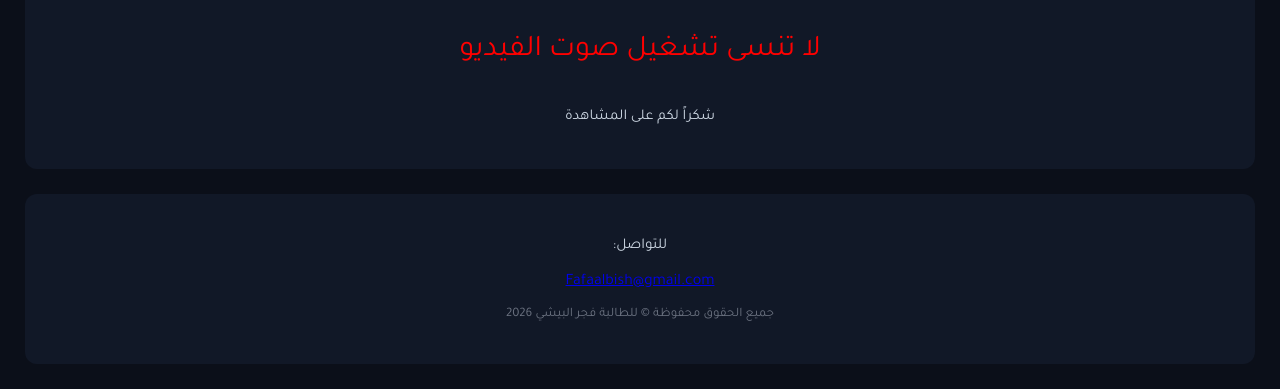
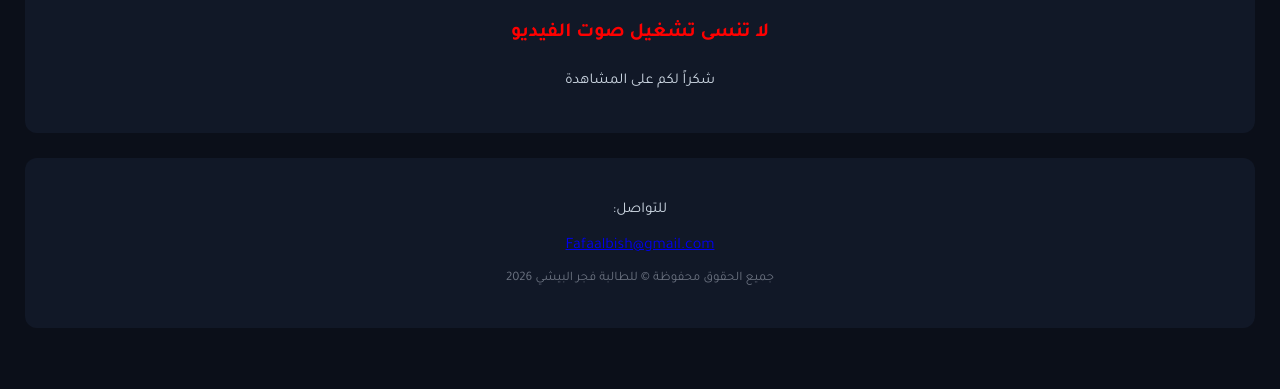
Before and after one commit to fafaalbish-hub/vr-project, a plain HTML site: page index.html in a window 1280 px wide. Shown: the part 2034-2423 px from the top of the page. After the commit the page ends 2387 px from the top, so only its background shows below. Drawn offline with Linux system fonts and the light colour scheme.

Commit message:
Update index.html

```diff
--- a/index.html
+++ b/index.html
@@ -222,7 +222,7 @@
             <source src="vr-video.mp4" type="video/mp4">
         </video>
 
-      <p style="color:red;font-size:30px;"> لا تنسى تشغيل صوت الفيديو  </p>
+      <p style="color:red;font-size:20px;font-weight:bold;"> لا تنسى تشغيل صوت الفيديو  </p>
         <p>شكراً لكم على المشاهدة</p>
     </div>
 
```
